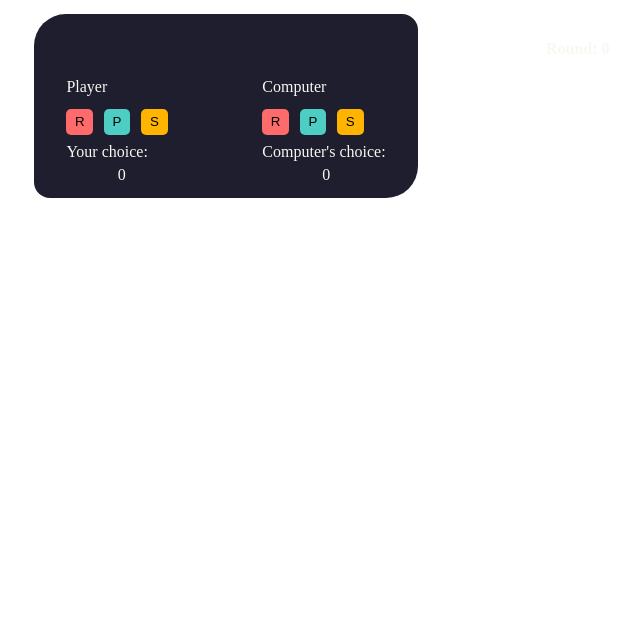
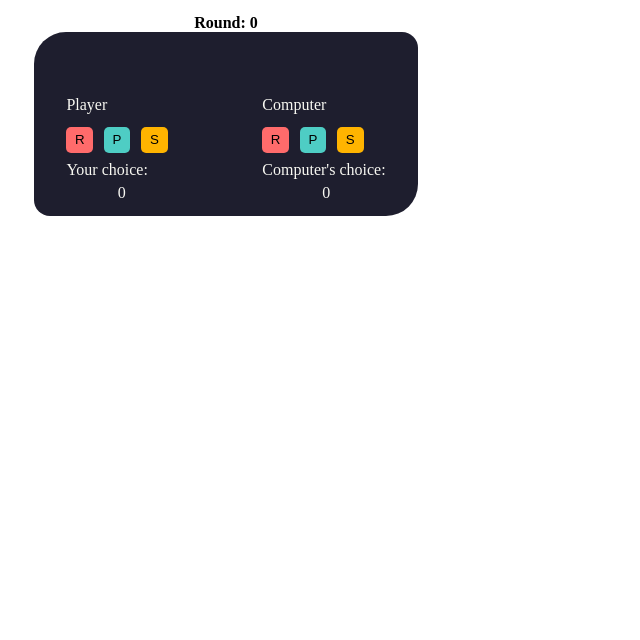
Before and after one commit to OTOOLORIN/odin_rock-paper-scissors, a plain HTML site: page game-simulation.html in a window 1280 px wide. Shown: the part 160-800 px from the top of the page, without its empty margins (414-1054 px from the left). Drawn offline with Linux system fonts and the light colour scheme.

Commit message:
Reposition round display element

```diff
--- a/rps.css
+++ b/rps.css
@@ -117,11 +117,8 @@ body {
 }
 
 .round-display {
-    position: absolute;
-    color: #F8F8F2;
+    color: black;
     font-weight: bold;
-    top: 12.5em;
-    left:60em;
 }
 
 .winner-color {
```
